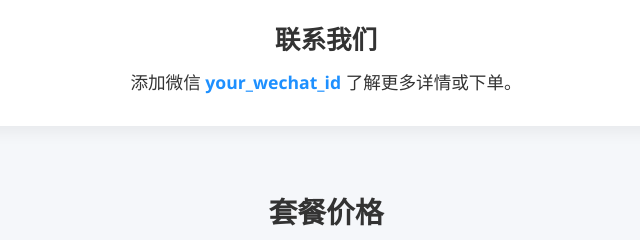
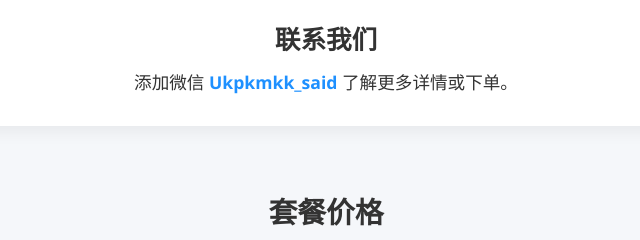
Before and after one commit to skoa323/chatgpt-plus, a plain HTML site: page index.html in a window 1280 px wide. Shown: the part 259-499 px from the top of the page, 314-954 px from the left. Drawn offline with Linux system fonts and the light colour scheme.

Commit message:
Update index.html

```diff
--- a/index.html
+++ b/index.html
@@ -144,7 +144,7 @@
     <!-- Contact placed BEFORE pricing for maximum visibility -->
     <section id="contact">
       <h2>联系我们</h2>
-      <p>添加微信 <span class="wechat">your_wechat_id</span> 了解更多详情或下单。</p>
+      <p>添加微信 <span class="wechat">Ukpkmkk_said</span> 了解更多详情或下单。</p>
     </section>
 
     <section id="pricing">
```
